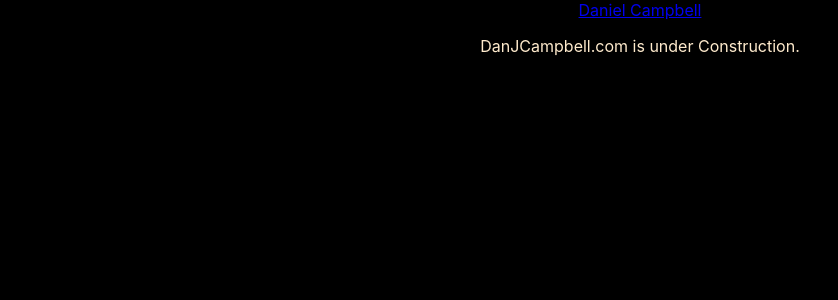
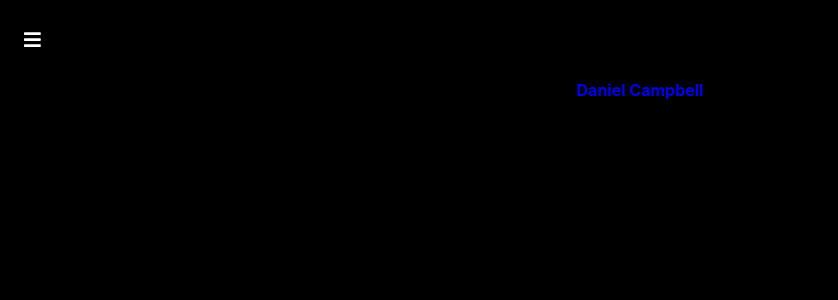
Before and after one commit to danjcampbell/portfolio, a React (Create React App) app: page /resume in a window 1280 px wide. Shown: the top 300 px of the page, without its empty margins (0-838 px from the left). Built offline with nearby package versions, Linux system fonts and the light colour scheme.

Commit message:
additional linkedin changes

```diff
--- a/package.json
+++ b/package.json
@@ -4,11 +4,15 @@
   "version": "0.1.0",
   "private": true,
   "dependencies": {
+    "@fortawesome/fontawesome-svg-core": "^1.2.34",
+    "@fortawesome/free-solid-svg-icons": "^5.15.2",
+    "@fortawesome/react-fontawesome": "^0.1.14",
     "@testing-library/jest-dom": "^5.11.4",
     "@testing-library/react": "^11.1.0",
     "@testing-library/user-event": "^12.1.10",
     "react": "^17.0.1",
     "react-dom": "^17.0.1",
+    "react-router-dom": "^5.2.0",
     "react-scripts": "4.0.2",
     "web-vitals": "^1.0.1"
   },
--- a/src/App.css
+++ b/src/App.css
@@ -5,10 +5,61 @@
   min-height: 100vh;
 }
 
-.photo {
-  height: 40vmin;
+.paragraph {
+  color: white;
 }
 
-.paragraph {
-  color: blanchedalmond;
+h1 {
+  font-size: larger;
+  color: white;
 }
+
+.homeImg {
+  height: 50vmin;
+}
+
+.navBarItems {
+  height: 80px;
+  color: white;
+  display: flex;
+  justify-content: left;
+  align-items: center;
+  font-size: 1em;
+  padding-left: 5px;
+}
+
+.navigation-active {
+  display: grid;
+}
+
+.navigation-inactive {
+  display: none;
+}
+.navLink {
+  padding: 0.5em 1em;
+  width: 100%;
+  border-style: solid;
+  border-color: grey;
+  border-spacing: 1em;
+  border-width: 0.1em;
+}
+
+.navLink:hover {
+  background-color: cornflowerblue;
+}
+
+a:visited {
+  color: white;
+}
+a {
+  font-weight: bold;
+  text-decoration: none;
+}
+
+ul {
+  list-style-type: none;
+}
+
+.navToggler {
+  padding: 0.5em 1em;
+}
--- a/src/App.js
+++ b/src/App.js
@@ -1,39 +1,28 @@
 import dan from "./dan1.JPG";
 import "./App.css";
-import React, { useEffect } from "react";
+import { Resume } from "./Resume.js";
+import { BrowserRouter as Router, Link, Route } from "react-router-dom";
+import { NavBar } from "./NavBar.js";
 
 function App() {
-  useEffect(() => {
-    const script = document.createElement("script");
-    script.src = "https://platform.linkedin.com/badges/js/profile.js";
-    script.async = true;
-    document.body.appendChild(script);
-    return () => {
-      document.body.removeChild(script);
-    };
-  }, []);
-
   return (
     <div className="App">
-      <header className=" -header">
-        <div
-          className="LI-profile-badge"
-          data-version="v1"
-          data-size="medium"
-          data-locale="en_US"
-          data-type="vertical"
-          data-theme="dark"
-          data-vanity="danieljcampbell1"
-        >
-          <a
-            className="LI-simple-link"
-            href="https://www.linkedin.com/in/danieljcampbell1?trk=profile-badge"
-          >
-            Daniel Campbell
-          </a>
-        </div>
-        <p className="paragraph">DanJCampbell.com is under Construction.</p>
-      </header>
+      <Router>
+        <NavBar />
+        <Route
+          exact={true}
+          path="/"
+          render={() => {
+            return (
+              <>
+                <img className="homeImg" alt="homeImage" src={dan}></img>
+                <h1>Daniel J. Campbell's Professional Portfolio</h1>
+              </>
+            );
+          }}
+        />
+        <Route path="/resume" render={() => <Resume />} />
+      </Router>
     </div>
   );
 }
--- /dev/null
+++ b/src/NavBar.js
@@ -0,0 +1,30 @@
+import { Link } from "react-router-dom";
+import { react, useState } from "react";
+import { FontAwesomeIcon } from "@fortawesome/react-fontawesome";
+import { faBars } from "@fortawesome/free-solid-svg-icons";
+import { faTimes } from "@fortawesome/free-solid-svg-icons";
+
+export const NavBar = () => {
+  const [clicked, setClicked] = useState(false);
+
+  const handleClick = (e) => {
+    setClicked(!clicked);
+  };
+
+  return (
+    <div className="navBarItems">
+      <h1 className="navToggler" onClick={(e) => handleClick(e)}>
+        <FontAwesomeIcon icon={clicked ? faTimes : faBars} />
+      </h1>
+      <ul className={clicked ? "navigation-active" : "navigation-inactive"}>
+        <Link to={"/"}>
+          <li className="navLink">Home </li>
+        </Link>
+        <Link to={"/resume"}>
+          {" "}
+          <li className="navLink">Social Media </li>
+        </Link>
+      </ul>
+    </div>
+  );
+};
--- /dev/null
+++ b/src/Resume.js
@@ -0,0 +1,34 @@
+import React, { useEffect, useState } from "react";
+
+export const Resume = () => {
+  useEffect(() => {
+    const script = document.createElement("script");
+    script.src = "https://platform.linkedin.com/badges/js/profile.js";
+    script.async = true;
+    document.body.appendChild(script);
+    return () => {
+      document.body.removeChild(script);
+    };
+  }, []);
+
+  return (
+    <header className=" -header">
+      <div
+        class="LI-profile-badge"
+        data-version="v1"
+        data-size="medium"
+        data-locale="en_US"
+        data-type="vertical"
+        data-theme="light"
+        data-vanity="danieljcampbell1"
+      >
+        <a
+          class="LI-simple-link"
+          href="https://www.linkedin.com/in/danieljcampbell1?trk=profile-badge"
+        >
+          Daniel Campbell
+        </a>
+      </div>
+    </header>
+  );
+};
```
Also changed, not shown: 1 other file (tests, documents, lock files or other folders).
